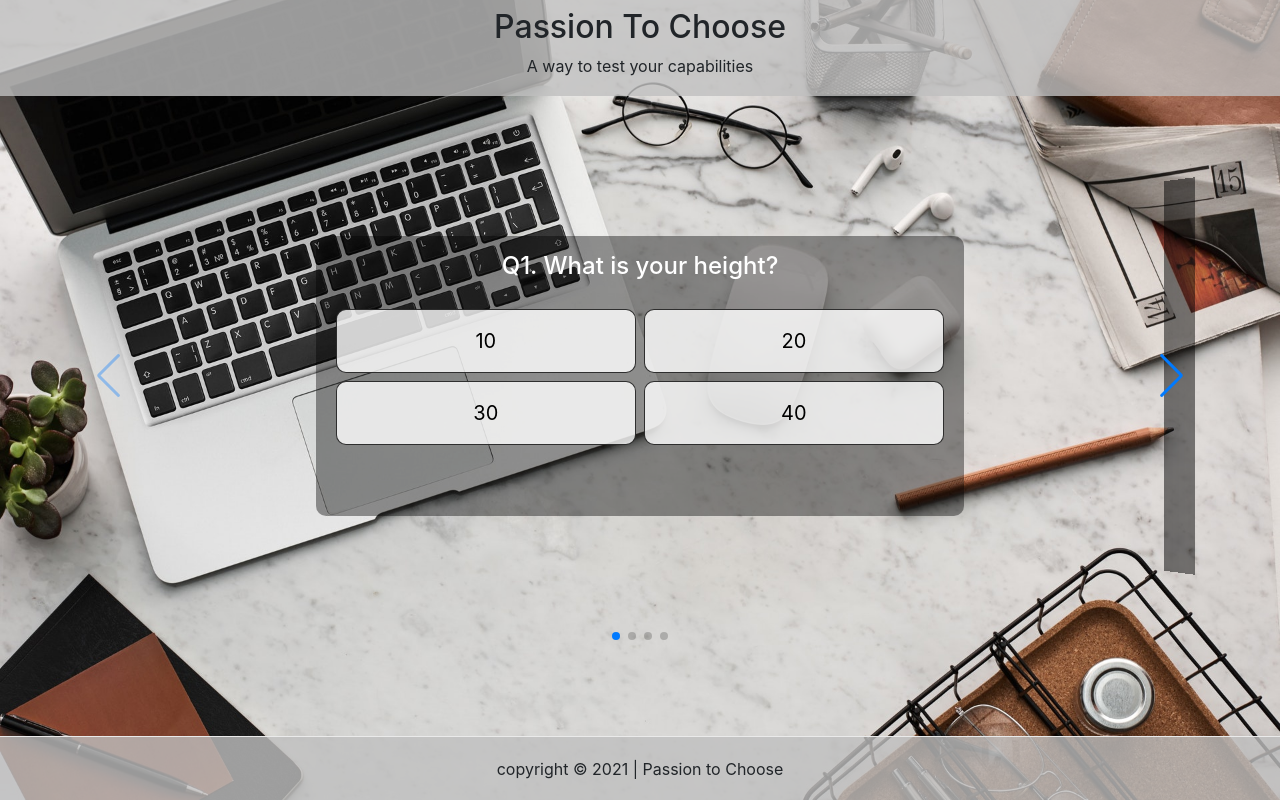
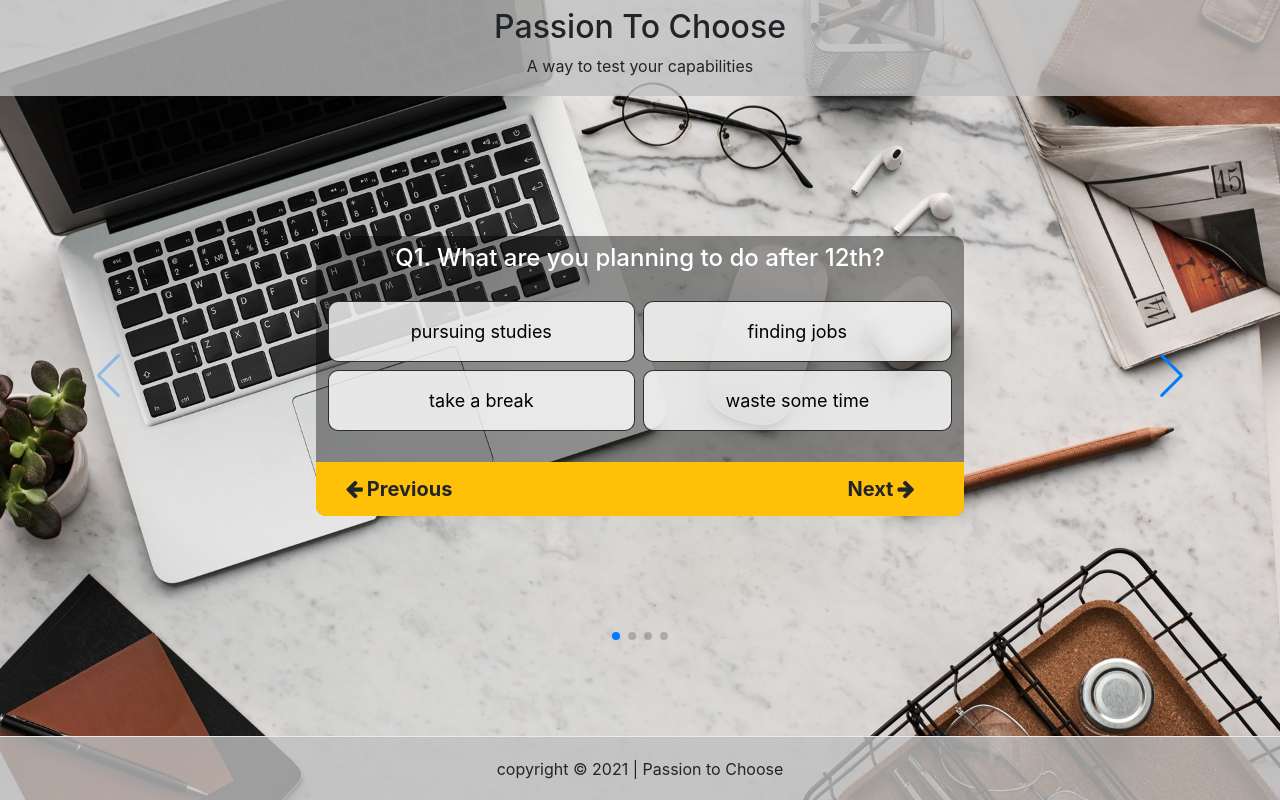
Before and after one commit to harshmittal1750/passion_to_choose_web, a Next.js app: page /page in a window 1280 px wide. Built offline with nearby package versions, Linux system fonts and the light colour scheme; a web font is replaced by a local one.

Commit message:
partially fix navigation

```diff
--- a/Components/Box1.js
+++ b/Components/Box1.js
@@ -31,7 +31,7 @@ const Box1 = (props) => {
             })}
           </div>
         </div>
-        {/* <Button2 /> */}
+        <Button2 />
       </div>
     </Container>
   );
--- a/Components/Button2.js
+++ b/Components/Button2.js
@@ -9,22 +9,31 @@ const prevBtn = () => {
 const Button2 = () => {
   return (
     <>
-      <div className="bg-warning">
+      <div
+        className="bg-warning"
+        style={{
+          borderRadius: "10px",
+          borderTopLeftRadius: "0",
+          borderTopRightRadius: "0",
+        }}
+      >
         <ButtonToggle
           size="lg"
           color="warning"
           className={boxStyles.button}
           style={{ width: "25%", float: "left", padding: "0" }}
-          // onClick={() => prevBtn()}
+          onClick={() => document.querySelector(".swiper-button-prev").click()}
         >
           <i className="fa fa-arrow-left py-3 px-1"></i>
-          <span className="d-none d-md-inline swiper-slide swiper-slide-prev">Previous</span>
+          <span className="d-none d-md-inline">Previous</span>
         </ButtonToggle>
+
         <ButtonToggle
           size="lg"
           color="warning"
           className={boxStyles.button}
           style={{ width: "25%", float: "right", padding: "0" }}
+          onClick={() => document.querySelector(".swiper-button-next").click()}
         >
           <span className="d-none d-md-inline">Next</span>
           <i className="fa fa-arrow-right py-3 px-1"></i>
--- a/Components/Slider.js
+++ b/Components/Slider.js
@@ -2,14 +2,14 @@ import React from "react";
 import Box1 from "./Box1";
 
 import { Swiper, SwiperSlide } from "swiper/react";
-import SwiperCore, { Navigation, Pagination, EffectCoverflow } from "swiper";
+import SwiperCore, { Navigation, Pagination } from "swiper";
 import "swiper/swiper-bundle.css";
 
 import datas from "./data";
 
 import Button1 from "./Button1";
 
-SwiperCore.use([Navigation, Pagination, EffectCoverflow]);
+SwiperCore.use([Navigation, Pagination]);
 
 const Slider = () => {
   const slides = [];
@@ -36,8 +36,6 @@ const Slider = () => {
         <Swiper
           id="main"
           navigation
-
-          effect="coverflow"
           pagination={{ clickable: true }}
           spaceBetween={0}
           slidesPerView={1}
--- a/Components/data.js
+++ b/Components/data.js
@@ -1,8 +1,8 @@
 const data = [
   {
     id: 1,
-    ques: "What is your height?",
-    ans: [10, 20, 30, 40],
+    ques: "What are you planning to do after 12th?",
+    ans: ["pursuing studies", "finding jobs", "take a break", "waste some time"],
   },
   {
     id: 2,
--- a/styles/Box.module.css
+++ b/styles/Box.module.css
@@ -18,12 +18,13 @@
 
 .centerHeading {
   text-align: center;
-  padding: 1rem;
+  padding: 0.5rem;
 }
 
 .button {
   padding: 0;
   font-weight: 700;
+  border-radius: 10px;
   border-top-left-radius: 0;
   border-top-right-radius: 0;
 }
@@ -39,7 +40,7 @@
   padding: 16px;
   margin: 4px;
   border-radius: 10px;
-  font-size: 20px;
+  font-size: 18px;
   text-align: center;
   color: black;
 }
```
